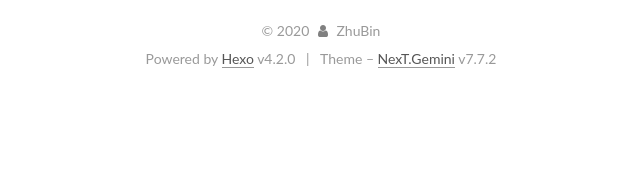
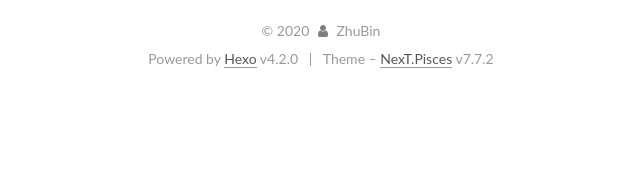
Before and after one commit to zhubin1018/zhubin1018, a plain HTML site: page archives/index.html in a window 1280 px wide. Shown: the part 619-794 px from the top of the page, 319-959 px from the left. Drawn offline with Linux system fonts and the light colour scheme.

Commit message:
Site updated: 2020-03-01 17:03:22

```diff
--- a/archives/index.html
+++ b/archives/index.html
@@ -17,7 +17,7 @@
 
 <script id="hexo-configurations">
     var NexT = window.NexT || {};
-    var CONFIG = {"hostname":"zhubin1018.github.io","root":"/","scheme":"Gemini","version":"7.7.2","exturl":false,"sidebar":{"position":"left","display":"post","padding":18,"offset":12,"onmobile":false},"copycode":{"enable":false,"show_result":false,"style":null},"back2top":{"enable":true,"sidebar":false,"scrollpercent":false},"bookmark":{"enable":false,"color":"#222","save":"auto"},"fancybox":false,"mediumzoom":false,"lazyload":false,"pangu":false,"comments":{"style":"tabs","active":null,"storage":true,"lazyload":false,"nav":null},"algolia":{"hits":{"per_page":10},"labels":{"input_placeholder":"Search for Posts","hits_empty":"We didn't find any results for the search: ${query}","hits_stats":"${hits} results found in ${time} ms"}},"localsearch":{"enable":false,"trigger":"auto","top_n_per_article":1,"unescape":false,"preload":false},"motion":{"enable":true,"async":false,"transition":{"post_block":"fadeIn","post_header":"slideDownIn","post_body":"slideDownIn","coll_header":"slideLeftIn","sidebar":"slideUpIn"}}};
+    var CONFIG = {"hostname":"zhubin1018.github.io","root":"/","scheme":"Pisces","version":"7.7.2","exturl":false,"sidebar":{"position":"left","display":"post","padding":18,"offset":12,"onmobile":false},"copycode":{"enable":false,"show_result":false,"style":null},"back2top":{"enable":true,"sidebar":false,"scrollpercent":false},"bookmark":{"enable":false,"color":"#222","save":"auto"},"fancybox":false,"mediumzoom":false,"lazyload":false,"pangu":false,"comments":{"style":"tabs","active":null,"storage":true,"lazyload":false,"nav":null},"algolia":{"hits":{"per_page":10},"labels":{"input_placeholder":"Search for Posts","hits_empty":"We didn't find any results for the search: ${query}","hits_stats":"${hits} results found in ${time} ms"}},"localsearch":{"enable":false,"trigger":"auto","top_n_per_article":1,"unescape":false,"preload":false},"motion":{"enable":true,"async":false,"transition":{"post_block":"fadeIn","post_header":"slideDownIn","post_body":"slideDownIn","coll_header":"slideLeftIn","sidebar":"slideUpIn"}}};
   </script>
 
   <meta property="og:type" content="website">
@@ -280,7 +280,7 @@
   <div class="powered-by">Powered by <a href="https://hexo.io/" class="theme-link" rel="noopener" target="_blank">Hexo</a> v4.2.0
   </div>
   <span class="post-meta-divider">|</span>
-  <div class="theme-info">Theme – <a href="https://theme-next.org/" class="theme-link" rel="noopener" target="_blank">NexT.Gemini</a> v7.7.2
+  <div class="theme-info">Theme – <a href="https://pisces.theme-next.org/" class="theme-link" rel="noopener" target="_blank">NexT.Pisces</a> v7.7.2
   </div>
 
 
```
Also changed, not shown: 2020/03/01/hello-world/index.html (+2 -2 lines), archives/2020/03/index.html (+2 -2 lines), archives/2020/index.html (+2 -2 lines), index.html (+2 -2 lines).
